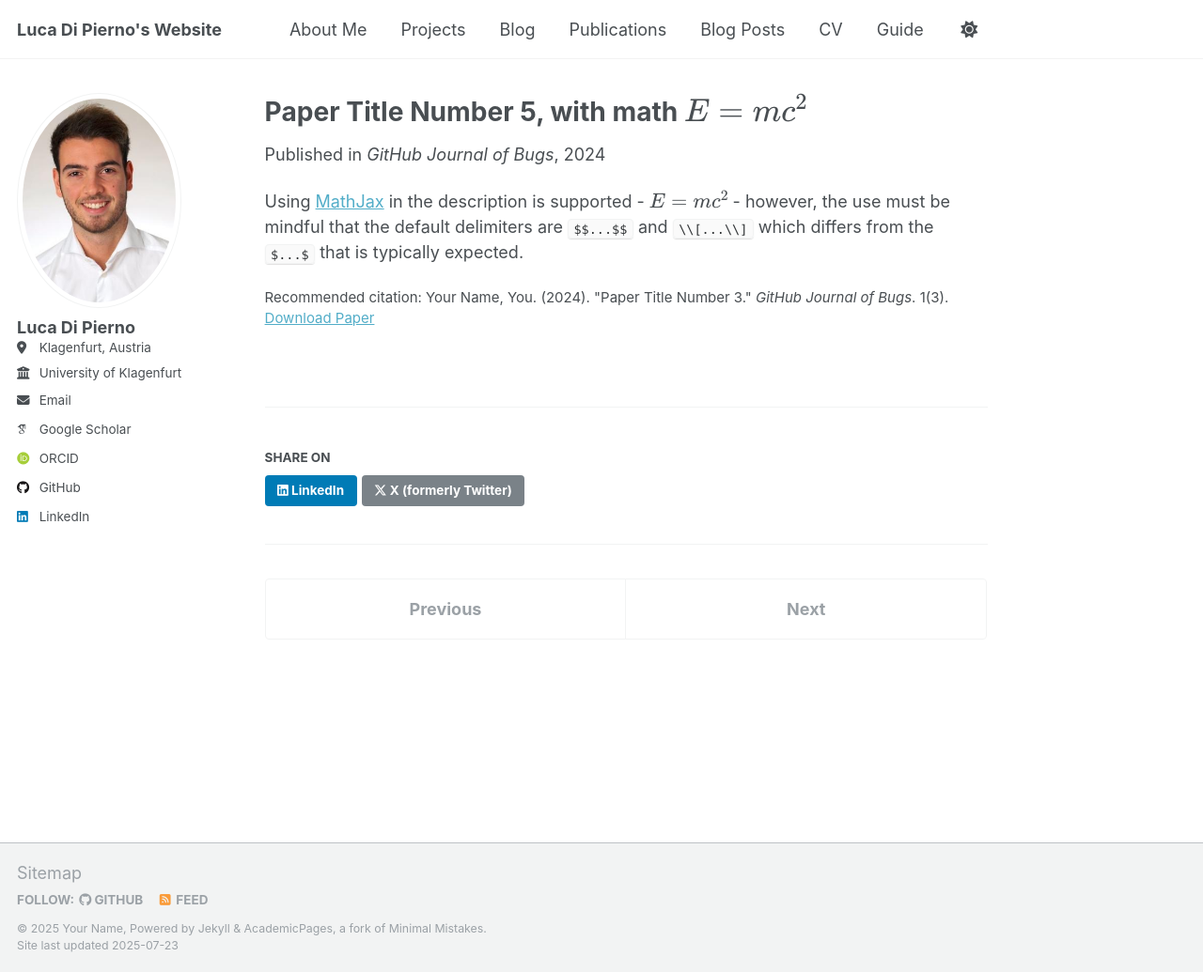
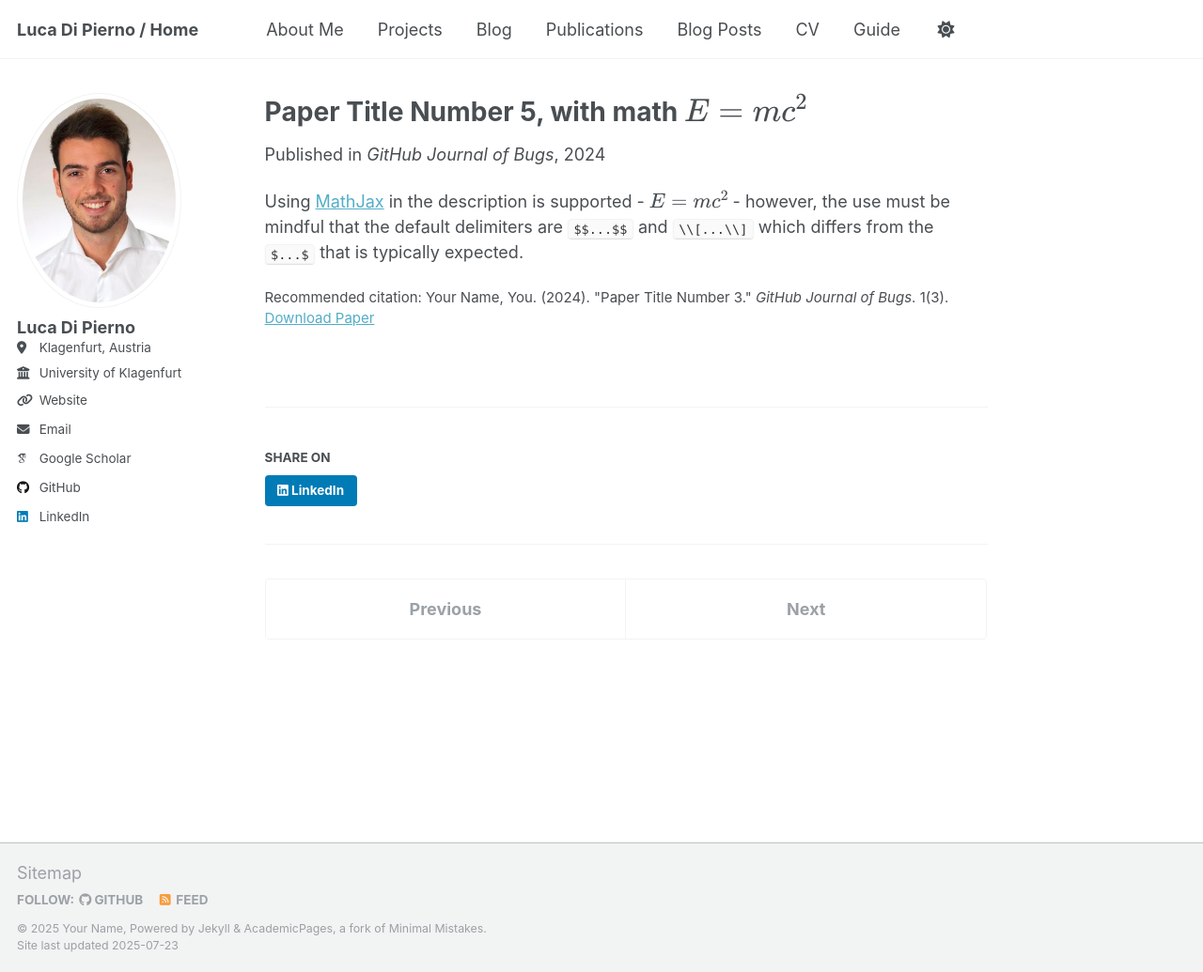
Before and after one commit to LucaDiPierno/LucaDiPierno.github.io, a Jekyll site: the page built from _publications/2025-06-08-paper-title-number-5.md, in a window 1280 px wide and 1035 px high. Shown: the whole window at 94% size. Built offline with Jekyll 4.4.1, drawn with Linux system fonts in a browser that asks for light colours; some web fonts are replaced; a script that is not in the unit is left out; part of the change alters nothing that is shown.

```diff
--- a/_config.yml
+++ b/_config.yml
@@ -2,15 +2,15 @@
 # Basic Site Settings
 locale                   : "en-US"
 site_theme               : "default"
-title: Luca Di Pierno's Website
+title: "Luca Di Pierno / Home"
 title_separator          : "-"
 name                     : &name "Your Name"
 description              : &description "personal description"
 description: Robotics, Autonomy & Space Systems
 author: Luca Di Pierno
 theme: minima
-timezone: Etc/UTC
 
+# Think how to remove them
 header_pages:
   - _pages/blog.md
   - _pages/projects.md
@@ -25,14 +25,14 @@ author:
   bio              : #
   location         : "Klagenfurt, Austria"
   employer         : "University of Klagenfurt"
-  uri              : # URL
+  uri              : "https://www.aau.at/en/smart-systems-technologies/control-of-networked-systems/"
   email            : "luca.dipierno@aau.at"
 
   # Academic websites
   academia         : # URL
   arxiv            : # URL - Update with the correct link to your profile
   googlescholar    : "https://scholar.google.com/citations?hl=de&view_op=list_works&gmla=AH8HC4wLHSGi2QHPIUbf-4qiiDi6iZPDHbR554fi8kkPZ7Qxa-ofAsTdWoNUe_meNRZ7OOQLCFpeB6gqcfWbn1TTv1_DTmSMjW4&user=BQMRirUAAAAJ"
-  orcid            : "http://orcid.org/yourorcidurl"
+  orcid            : # "http://orcid.org/yourorcidurl"
   researchgate     : # URL
 
   # Repositories and software development
--- a/_includes/social-share.html
+++ b/_includes/social-share.html
@@ -11,5 +11,5 @@
 
   <a href="https://www.linkedin.com/shareArticle?mini=true&url={{ base_path }}{{ page.url }}" class="btn btn--linkedin" title="{{ site.data.ui-text[site.locale].share_on_label | default: 'Share on' }} LinkedIn"><i class="fab fa-linkedin" aria-hidden="true"></i><span> LinkedIn</span></a>
 
-  <a href="https://x.com/intent/post?text={{ base_path }}{{ page.url }}" class="btn btn--x" title="{{ site.data.ui-text[site.locale].share_on_label | default: 'Share on' }} X"><i class="fab fa-x-twitter" aria-hidden="true"></i><span> X (formerly Twitter)</span></a>
+  <!-- <a href="https://x.com/intent/post?text={{ base_path }}{{ page.url }}" class="btn btn--x" title="{{ site.data.ui-text[site.locale].share_on_label | default: 'Share on' }} X"><i class="fab fa-x-twitter" aria-hidden="true"></i><span> X (formerly Twitter)</span></a> -->
 </section>
```
